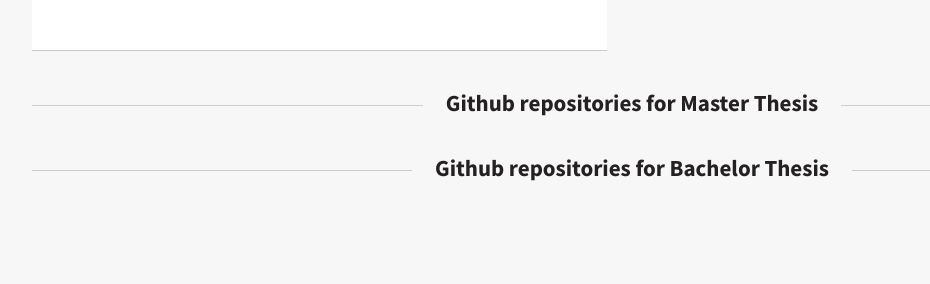
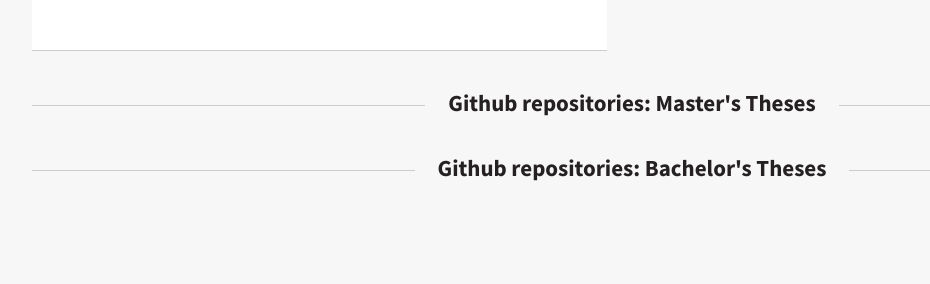
Before and after one commit to IDALab-unisalento/IDALab-unisalento.github.io, a Jekyll site: the page built from index.html, in a window 1280 px wide and 900 px high, scrolled down 949 px. Shown: the part 416-700 px from the top of the window, without its empty margins (8-938 px from the left). Built offline with Jekyll 4.4.1, drawn with Linux system fonts in a browser that asks for light colours; the list of posts is cut into pages by our own code; some of the changed text lies outside the part shown.

Commit message:
modifying titles

```diff
--- a/index.html
+++ b/index.html
@@ -15,7 +15,7 @@
 							<!-- IoT Student's projects -->
 								<section>
 									<header class="major">
-										<h2>Github repositories for IoT projects</h2>
+										<h2>Github repositories: IoT projects</h2>
 									</header>
 									<div class="row projects-container">
 										{% if site.categories.iotprojects %}
@@ -54,7 +54,7 @@
 							<!-- Master Thesis -->
 								<section>
 									<header class="major">
-										<h2>Github repositories for Master Thesis</h2>
+										<h2>Github repositories: Master's Theses</h2>
 									</header>
 									<div class="row projects-container">
 										{% if site.categories.masters %}
@@ -119,7 +119,7 @@
 							<!-- Bachelor Thesis -->
 								<section>
 									<header class="major">
-										<h2>Github repositories for Bachelor Thesis</h2>
+										<h2>Github repositories: Bachelor's Theses</h2>
 									</header>
 									<div class="row projects-container">
 										{% if site.categories.bachelor %}
```
